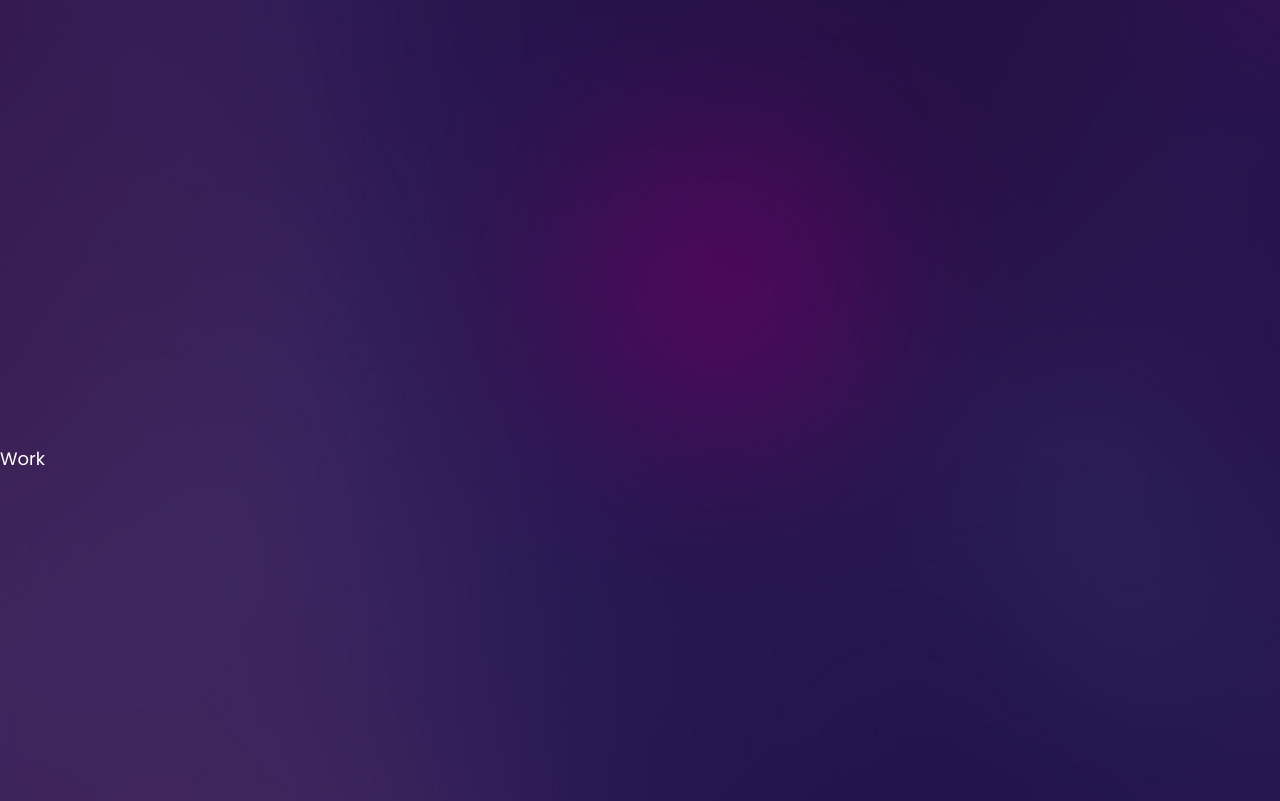
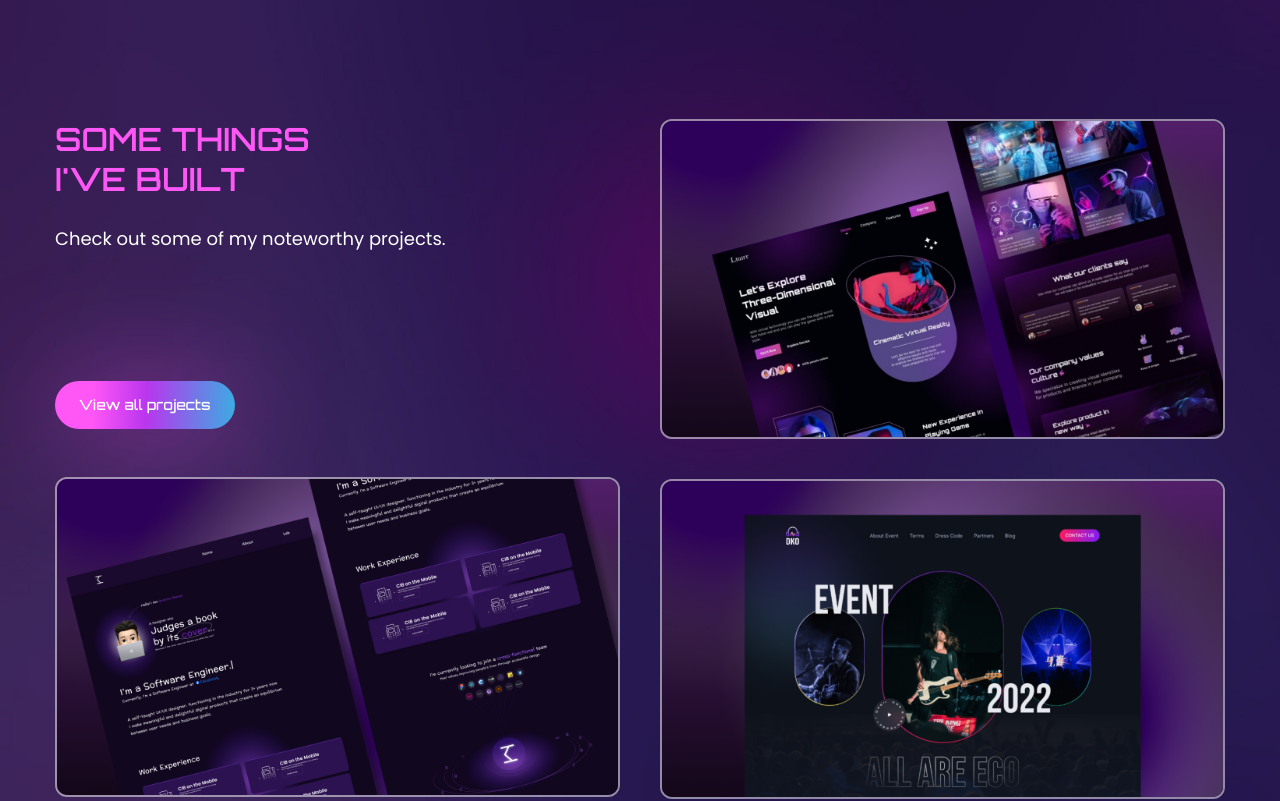
Before and after one commit to alyadyh/alyadyh.github.io, a React (Create React App) app: page / in a window 1280 px wide. Shown: the part 2320-3121 px from the top of the page. Built offline with nearby package versions, Linux system fonts and the light colour scheme; the HTML template or start-up script is replaced by a standard one.

Commit message:
add project grid

```diff
--- a/src/components/Work.js
+++ b/src/components/Work.js
@@ -1,7 +1,97 @@
 import React from 'react';
+import Img1 from '../assets/portfolio-img1.png';
+import Img2 from '../assets/portfolio-img2.png';
+import Img3 from '../assets/portfolio-img3.png';
+import { motion } from 'framer-motion';
+import { fadeIn } from '../variants';
 
 const Work = () => {
-  return <div className='section' id='work'>Work</div>;
+  return (
+    <section className='section' id='work'>
+      <div className='container mx-auto'>
+        <div className='flex flex-col lg:flex-row gap-x-10'>
+          <div className='flex-1 flex flex-col gap-y-12 mb-10 lg:mb-0'>
+            <div>
+              <h2 className='h2 leading-tight font-semibold text-accent'>Some Things <br/>I've Built</h2>
+              <p className='max-w-lg mb-8 lg:mb-[126px]'>Check out some of my noteworthy projects. </p>
+              <button className='btn btn-sm'>View all projects</button>
+            </div>
+            <motion.div variants={fadeIn('right', 0.3)}
+              initial="hidden"
+              whileInView={'show'}
+              viewport={{once: false, amount: 0.3}}
+              className='group relative overflow-hidden border-2 border-white/50 rounded-xl'>
+              <div className='group-hover:bg-black/70 w-full h-full absolute z-40 transition-all duration-300'>
+                <a href='https://linkedin.com/in/alya-mardhiyyah/' target="_blank"></a>
+              </div>
+              <img className='group-hover:scale-125 transition-all duration-500' src={Img1} alt=''/>
+              <div className='absolute -bottom-full left-12 group-hover:bottom-24 transition-all duration-500 z-50'>
+                <span className='text-gradient'>
+                  Web Development
+                </span>
+              </div>
+              <div className='absolute -bottom-full left-12 group-hover:bottom-14 transition-all duration-500 z-50'>
+                <span className='text-3xl text-white'>Project Title</span>
+              </div>
+              <div className='absolute -bottom-full left-12 group-hover:bottom-6 transition-all duration-500 z-50'>
+                <span className='text-sm text-accent font-quartenary'>
+                  HTML | CSS | JavaScript
+                </span>
+              </div>
+            </motion.div>
+          </div>
+          <div className='flex-1 flex flex-col gap-y-10'>
+            <motion.div variants={fadeIn('left', 0.3)}
+              initial="hidden"
+              whileInView={'show'}
+              viewport={{once: false, amount: 0.3}}
+              className='group relative overflow-hidden border-2 border-white/50 rounded-xl'>
+              <div className='group-hover:bg-black/70 w-full h-full absolute z-40 transition-all duration-300'>
+                <a href='https://linkedin.com/in/alya-mardhiyyah/' target="_blank"></a>
+              </div>
+              <img className='group-hover:scale-125 transition-all duration-500' src={Img2} alt=''/>
+              <div className='absolute -bottom-full left-12 group-hover:bottom-24 transition-all duration-500 z-50'>
+                <span className='text-gradient'>
+                  Web Development
+                </span>
+              </div>
+              <div className='absolute -bottom-full left-12 group-hover:bottom-14 transition-all duration-500 z-50'>
+                <span className='text-3xl text-white'>Project Title</span>
+              </div>
+              <div className='absolute -bottom-full left-12 group-hover:bottom-6 transition-all duration-500 z-50'>
+                <span className='text-sm text-accent font-quartenary'>
+                  HTML | CSS | JavaScript
+                </span>
+              </div>
+            </motion.div>
+            <motion.div variants={fadeIn('left', 0.3)}
+              initial="hidden"
+              whileInView={'show'}
+              viewport={{once: false, amount: 0.3}}
+              className='group relative overflow-hidden border-2 border-white/50 rounded-xl'>
+              <div className='group-hover:bg-black/70 w-full h-full absolute z-40 transition-all duration-300'>
+                <a href='https://linkedin.com/in/alya-mardhiyyah/' target="_blank"></a>
+              </div>
+              <img className='group-hover:scale-125 transition-all duration-500' src={Img3} alt=''/>
+              <div className='absolute -bottom-full left-12 group-hover:bottom-24 transition-all duration-500 z-50'>
+                <span className='text-gradient'>
+                  Web Development
+                </span>
+              </div>
+              <div className='absolute -bottom-full left-12 group-hover:bottom-14 transition-all duration-500 z-50'>
+                <span className='text-3xl text-white'>Project Title</span>
+              </div>
+              <div className='absolute -bottom-full left-12 group-hover:bottom-6 transition-all duration-500 z-50'>
+                <span className='text-sm text-accent font-quartenary'>
+                  HTML | CSS | JavaScript
+                </span>
+              </div>
+            </motion.div>
+          </div>
+        </div>
+      </div>
+    </section>
+  );
 };
 
 export default Work;
```
